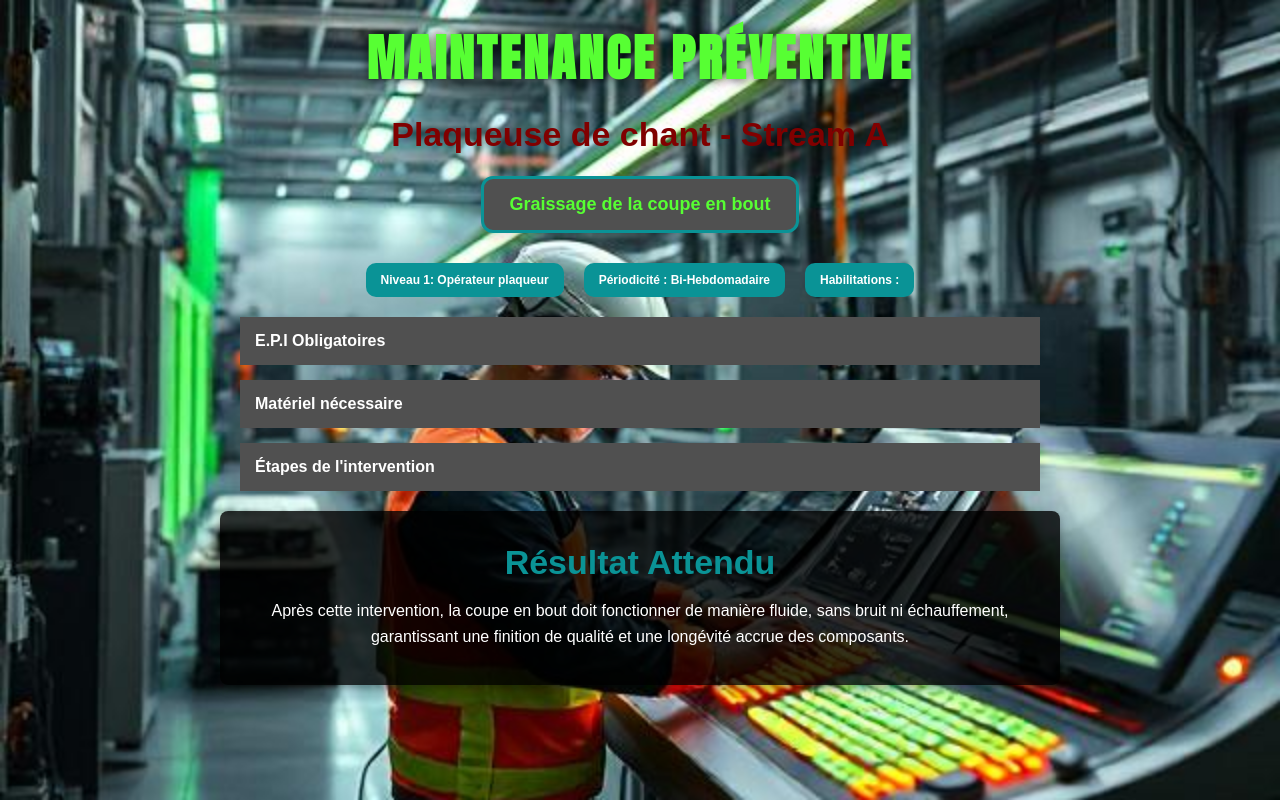
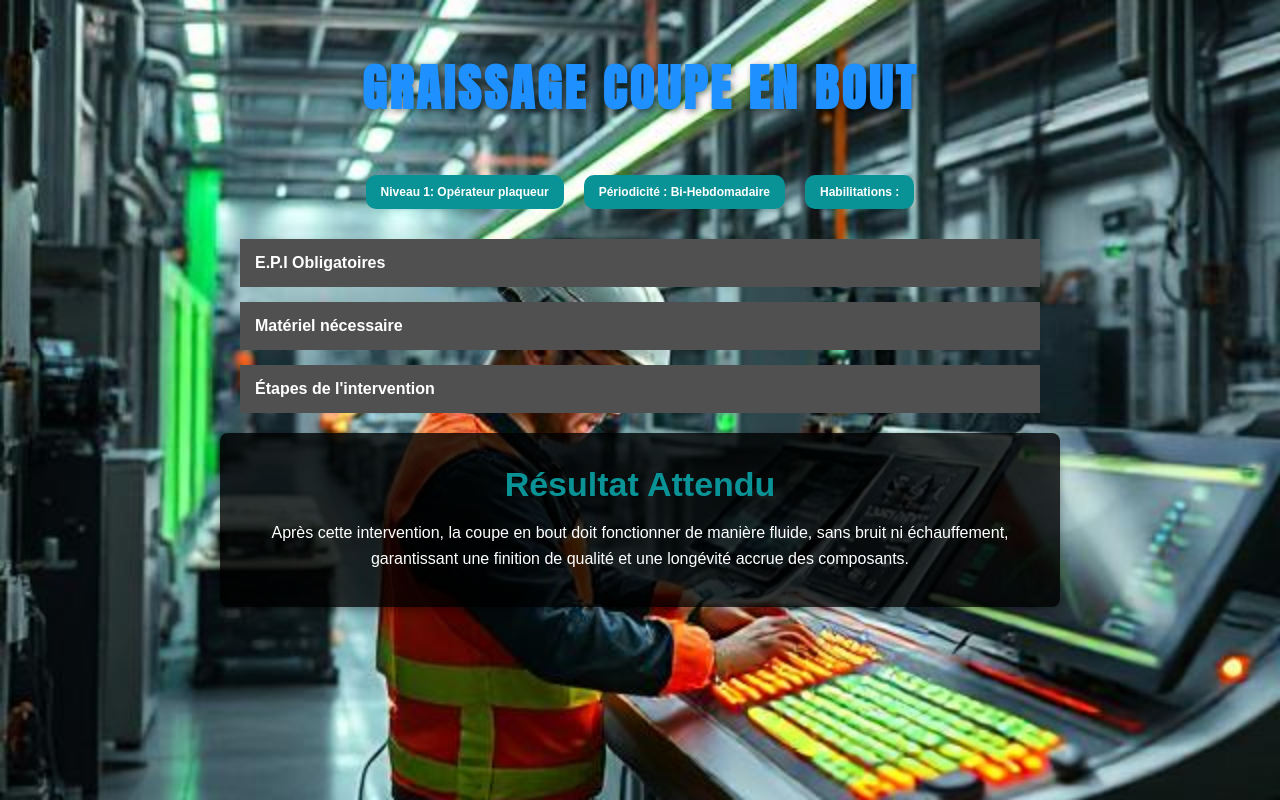
Before and after one commit to Mehdi9566/Mehdi66, a plain HTML site: page Fichegraissagecoupeenbout.html in a window 1280 px wide. Drawn offline with Linux system fonts and the light colour scheme; a web font is replaced by a local one.

Commit message:
Fichegraissagecoupeenbout.html

```diff
--- a/Fichegraissagecoupeenbout.html
+++ b/Fichegraissagecoupeenbout.html
@@ -18,14 +18,14 @@
       background-attachment: fixed;
     }
     h1 {
-      margin: 20px 0;
-      color: #57FF33;
+      margin: 50px;
+      color: #1E90FF;
       font-size: 50px;
       font-family: 'Anton', sans-serif;
       font-weight: bold;
       letter-spacing: 3px;
       text-transform: uppercase;
-      text-shadow: 3px 3px 8px rgba(0, 0, 0, 0.4), -3px -3px 8px rgba(0, 0, 0, 0.4);
+   text-shadow: 2px 2px 6px rgba(0, 0, 0, 0.5);
     }
     h2 {
       color: #800000;
@@ -48,7 +48,7 @@ border: 3px solid #0A9396;
       display: flex;
       justify-content: center;
       gap: 20px;
-      margin: 20px 0;
+      margin: 30px;
     }
     .rectangle {
       padding: 10px 15px;
@@ -181,9 +181,7 @@ html, body {
   </style>
 </head>
 <body>
-  <h1>Maintenance Préventive</h1>
-  <h2>Plaqueuse de chant - Stream A</h2>
-  <h4>Graissage de la coupe en bout</h4>
+  <h1>Graissage coupe en bout</h1>
 
   <div class="rectangles">
     <div class="rectangle">Niveau 1: Opérateur plaqueur</div>
```
